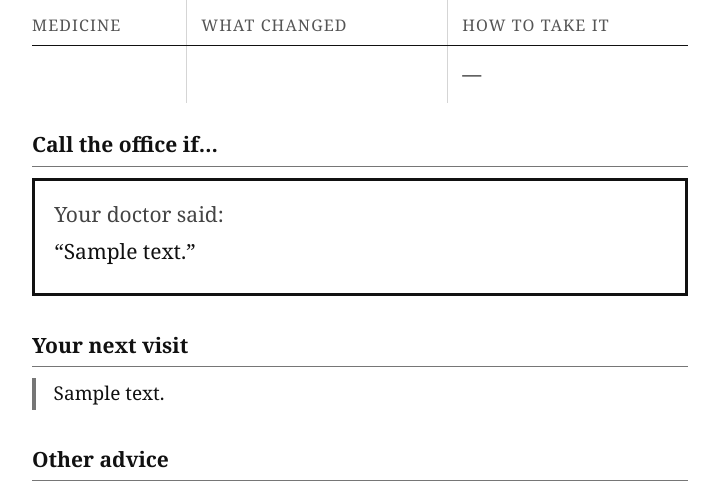
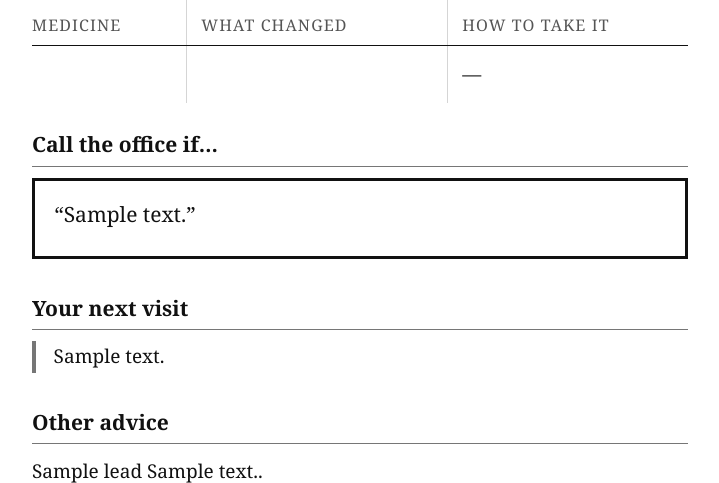
Before and after one commit to point25xengineer/mnemonica, a Python web app: template visitnotes/render/templates/patient.html in a window 1280 px wide. Shown: the part 358-841 px from the top of the page, without its empty margins (280-999 px from the left). Run offline with Jinja, Linux system fonts and the light colour scheme; the template is opened without the code that fills it: most values are stand-ins (such as "Sample title", 1, 10 or a date in 2020).

Commit message:
Drop the 'Your doctor said:' label from the red-flag boxes
The heading already says these are the doctor's instructions, and the
quotation marks already say the words are theirs. A third statement of
it inside the box was the label competing with the instruction.

Co-Authored-By: Claude Opus 5 <noreply@anthropic.com>

```diff
--- a/visitnotes/render/templates/patient.html
+++ b/visitnotes/render/templates/patient.html
@@ -153,7 +153,6 @@
 <h3>Call the office if&hellip;</h3>
 {% for flag in red_flags %}
 <div class="callout">
-  <p class="said">Your doctor said:</p>
   <p>&ldquo;{{ flag.text }}&rdquo;</p>
 </div>
 {% endfor %}
```
